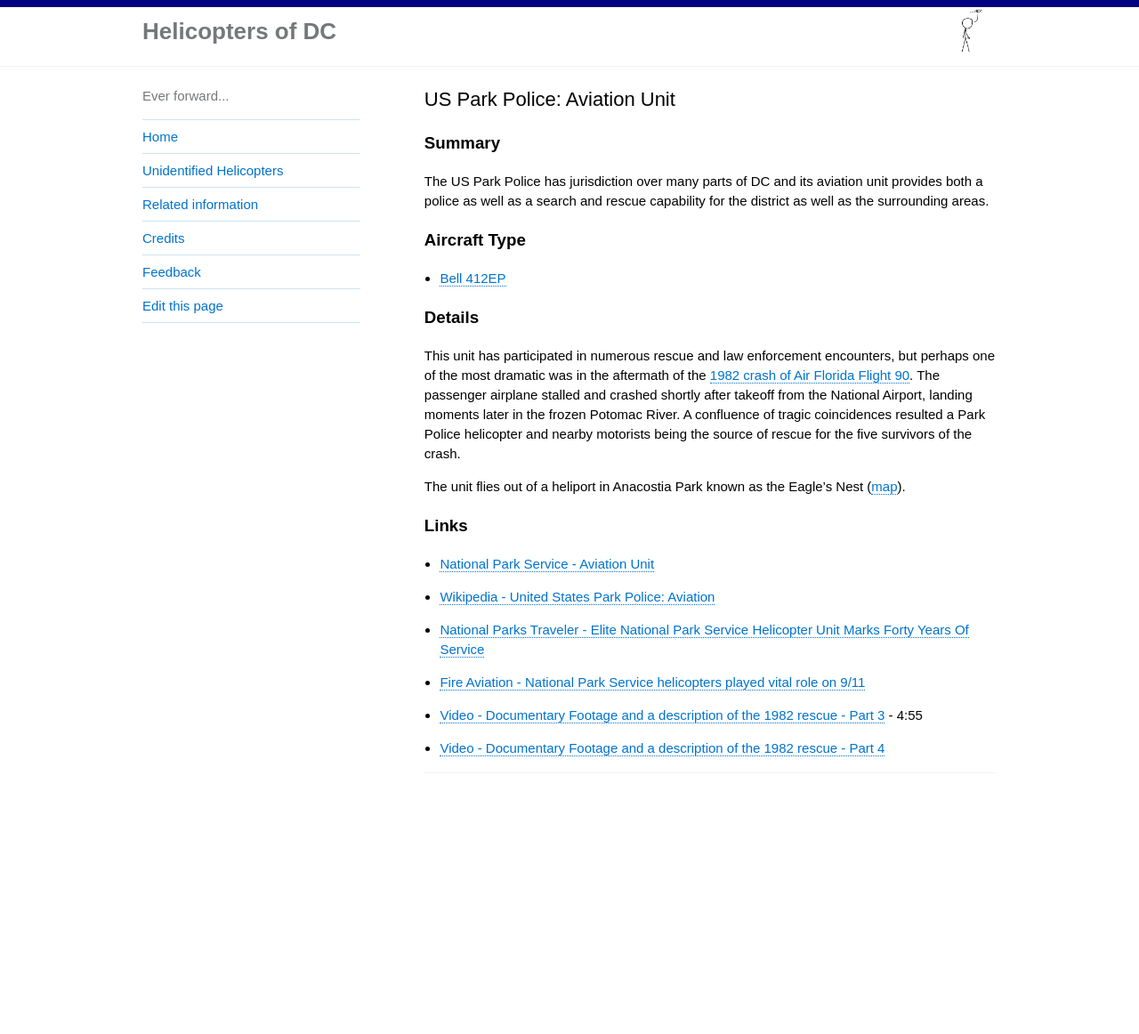
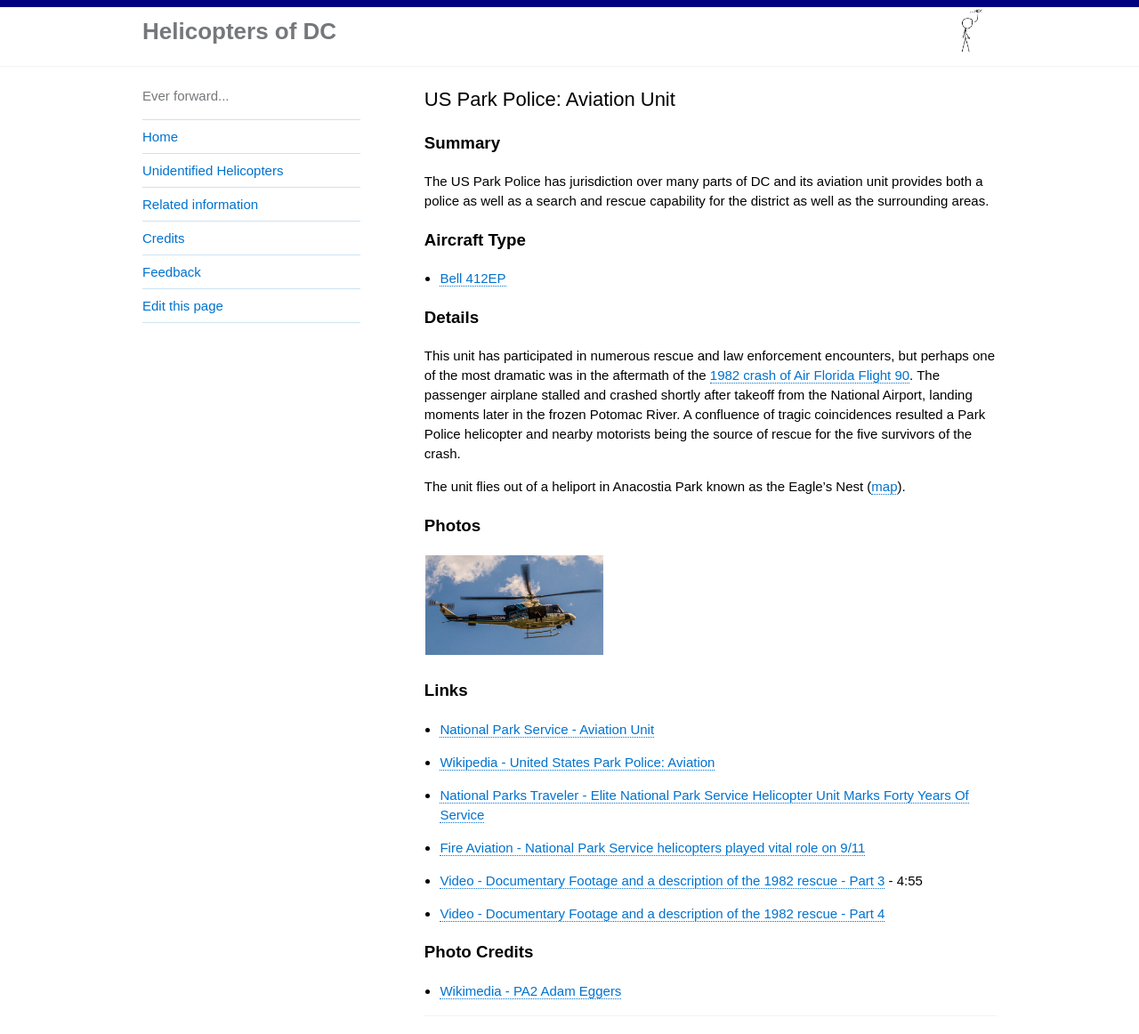
Before and after one commit to gbinal/dc-helicopters, a Jekyll site: the page built from _helicopters/us-park-police-aviation-unit.md, in a window 1280 px wide and 1270 px high. Shown: the top 1162 px of the window at 89% size. Built offline with Jekyll 4.4.1, drawn with Linux system fonts in a browser that asks for light colours.

Commit message:
adding sections

```diff
--- a/_helicopters/us-park-police-aviation-unit.md
+++ b/_helicopters/us-park-police-aviation-unit.md
@@ -19,6 +19,14 @@
 The unit flies out of a heliport in Anacostia Park known as the Eagle's Nest ([map](https://goo.gl/maps/Pg64vj1kg552)).
 
 
+### Photos
+
+<table style="width:100%">
+  <tr>
+    <td><img src="https://helicoptersofdc.com/pictures/U.S._Park_Police_helicopter.JPG" alt="Park Police Helicopter" width="200"></td>
+  </tr>
+  </table>
+
 ### Links
 * [National Park Service - Aviation Unit](https://www.nps.gov/subjects/uspp/aviation-unit.htm)
 * [Wikipedia - United States Park Police: Aviation](https://en.wikipedia.org/wiki/United_States_Park_Police#Aviation)
@@ -26,3 +34,7 @@
 * [Fire Aviation - National Park Service helicopters played vital role on 9/11](https://fireaviation.com/2018/12/01/national-park-service-helicopters-played-vital-role-on-9-11/)
 * [Video - Documentary Footage and a description of the 1982 rescue - Part 3](https://youtu.be/EIb8wfXGngA?t=102) - 4:55
 * [Video - Documentary Footage and a description of the 1982 rescue - Part 4](https://www.youtube.com/watch?v=I5nTuEzMpzo)
+
+
+### Photo Credits
+* [Wikimedia - PA2 Adam Eggers](https://en.wikipedia.org/wiki/File:USCG_HH-65C.jpg)
```
